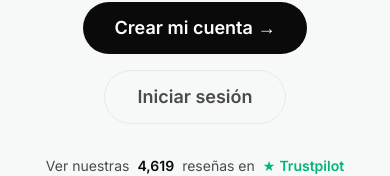
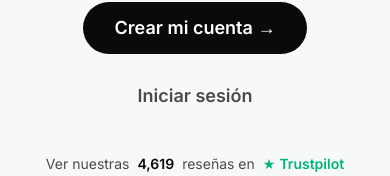
Before and after one commit to adspubli/unitcorev1, a React (Vite) app: page / in a window 390 px wide. Shown: the part 610-786 px from the top of the page. Built offline with nearby package versions, Linux system fonts and the light colour scheme; no server answers.

Commit message:
Actualizacion mobile 3

```diff
--- a/src/components/Hero.tsx
+++ b/src/components/Hero.tsx
@@ -42,7 +42,7 @@ const Hero = () => {
           </Link>
           <Link
             to="/login"
-            className="border border-[#E5E7EB] text-[#4A4A4A] px-8 py-3 rounded-full text-lg font-semibold hover:border-[#0A0A0A] hover:text-[#0A0A0A] transition-all duration-200 transform hover:scale-[1.02]"
+            className="text-[#4A4A4A] px-8 py-3 rounded-full text-lg font-semibold transition-all duration-200 transform hover:scale-[1.02] hover:text-[#0A0A0A]"
           >
             Iniciar sesión
           </Link>
```
